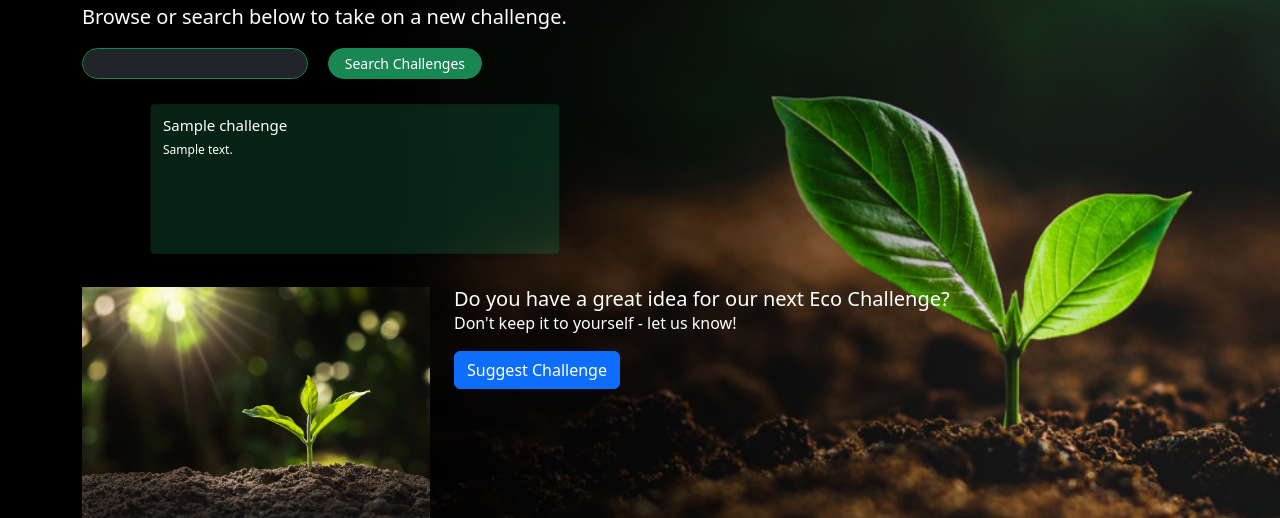
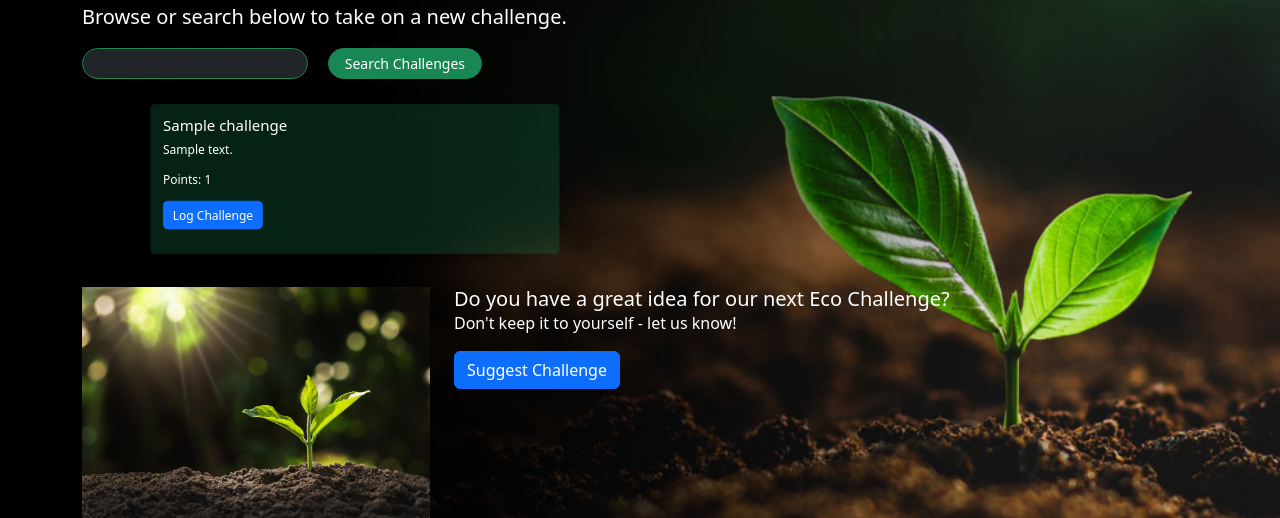
Before and after one commit to jmagrad/EcoChallenge, a Django app: page /Eco/Challenges/ in a window 1280 px wide. Shown: the part 167-685 px from the top of the page. Run offline with Django 5.2, Linux system fonts and the light colour scheme; a user stored in the database is signed in; tables that the repository leaves empty hold one stand-in row (values such as "Sample post").

Commit message:
Small updates on challenge page and account page to be able to log a challenge if you are signed it

```diff
--- a/EcoProject/Eco/urls.py
+++ b/EcoProject/Eco/urls.py
@@ -5,7 +5,7 @@ app_name = 'Eco'
 
 urlpatterns = [
     path('', views.index, name='index'),
-    path('register/', views.register, name='register'), # New mapping!
+    path('register/', views.register, name='register'),
     path('login/', views.user_login, name='login'),
     path('logout/', views.user_logout, name='logout'),
     path('Challenges/', views.challenges, name='Challenges'),
@@ -14,5 +14,5 @@ urlpatterns = [
     path('AccountPage/', views.account_page, name='AccountPage'),
     path('update_email/', views.update_email, name='update_email'),
     path('update_picture/', views.update_picture, name='update_picture'),
-
+    path('log_challenge/<int:challenge_id>/', views.log_challenge, name='log_challenge'),
 ]
--- a/EcoProject/Eco/views.py
+++ b/EcoProject/Eco/views.py
@@ -5,6 +5,7 @@ from django.contrib.auth import logout
 
 from django.shortcuts import render
 #forms imports
+from django.shortcuts import get_object_or_404
 from django.shortcuts import redirect
 from django.urls import reverse
 from Eco.forms import UserForm, UserProfileForm
@@ -17,6 +18,8 @@ from datetime import timedelta
 from Eco.models import UserProfile
 from django.http import JsonResponse
 from django.db.models import Q
+from .models import Challenge, User_Challenge_Log_Entry
+from django.views.decorators.csrf import csrf_exempt
 
 
 def index(request):
@@ -159,6 +162,16 @@ def educational_links(request):
     return render(request, 'Eco/EducationalLinks.html')
 
 @login_required
+def log_challenge(request, challenge_id):
+        challenge = get_object_or_404(Challenge, id=challenge_id)
+        User_Challenge_Log_Entry.objects.create(user=request.user, challenge=challenge)
+        user_profile = UserProfile.objects.get(user=request.user)
+        user_profile.points += challenge.point_value
+        user_profile.save()
+        return redirect('Eco:Challenges')
+
+
+@login_required
 def leaderboard(request):
     timeframe = request.GET.get('timeframe', 'all')
     if timeframe == 'month':
@@ -188,6 +201,7 @@ def account_page(request):
     points_year = user_profile.points_within_timeframe(365)
     points_month = user_profile.points_within_timeframe(30)
     points_week = user_profile.points_within_timeframe(7)
+    user_challenge_log_entries = User_Challenge_Log_Entry.objects.filter(user=request.user)
 
     context_dict = {
         'user': request.user,
@@ -196,6 +210,7 @@ def account_page(request):
         'points_year': points_year,
         'points_month': points_month,
         'points_week': points_week,
+        'user_challenge_log_entries': user_challenge_log_entries,
     }
     return render(request, 'Eco/AccountPage.html', context=context_dict)
 
--- a/EcoProject/templates/Eco/AccountPage.html
+++ b/EcoProject/templates/Eco/AccountPage.html
@@ -133,13 +133,13 @@ Account Page
                     </div>
                 </div>
                 <hr>
-                {% for challenge in challenges %}
+                {% for log_entry in user_challenge_log_entries %}
                 <div class="row">
                     <div class="col-sm-6">
-                        <p class="text-muted mb-0">{{ challenge.name }}</p>
+                        <p class="text-muted mb-0">{{ log_entry.challenge.title }}</p>
                     </div>
                     <div class="col-sm-6">
-                        <p class="text-muted mb-0">{{ challenge.date_logged }}</p>
+                        <p class="text-muted mb-0">{{ log_entry.date_logged }}</p>
                     </div>
                 </div>
                 <hr>
--- a/EcoProject/templates/Eco/Challenges.html
+++ b/EcoProject/templates/Eco/Challenges.html
@@ -2,7 +2,6 @@
 {% load static %}
 {% block title_block %}
 Challenges Page
-
 {% endblock %}
 {% block body_block %}
 
@@ -15,14 +14,15 @@ Challenges Page
       <div class="input-group" style="max-width: 400px;">
         <input type="text" name="q"
           class="form-control form-control-sm bg-dark text-white border-success rounded-pill px-3"
-               placeholder="Search for a keyword or phrase" style="color: white" value="{{ query }}"> &nbsp;&nbsp; &nbsp;&nbsp;
+          placeholder="Search for a keyword or phrase" style="color: white" value="{{ query }}"> &nbsp;&nbsp;
+        &nbsp;&nbsp;
         <button type="submit" class="btn btn-success btn-sm rounded-pill px-3">Search Challenges</button>
       </div> <!-- @Colin: Placeholder text is not showing - will fix later-->
     </form>
   </div>
 </div>
 
-<div class="container" >
+<div class="container">
   <div class="row">
     {% for challenge in challenges %}
     <div class="col-md-6 mb-1">
@@ -30,10 +30,13 @@ Challenges Page
         <div class="card-body text-white">
           <h5 class="card-title text-white">{{ challenge.title }}</h5>
           <p class="card-text text-white">{{ challenge.description }}</p>
+          <p class="card-text text-white">Points: {{ challenge.point_value }}</p>
           {% if user.is_authenticated %}
-          <!-- @Colin: Not sure if join challenge is right. I think users just log them via account page?-->
+          {% if challenge in user_challenges %}
+          <p><button class="btn btn-primary" id="challenge-{{ challenge.id }}" disabled>Completed</button></p>
           {% else %}
-          <p><a href="{% url 'Eco:login' %}" class="btn btn-primary">Join Challenge</a> &nbsp;&nbsp;&nbsp;&nbsp; &nbsp;&nbsp; &nbsp;&nbsp; &nbsp;&nbsp; Points: {{ challenge.point_value }}</p>
+          <p><a href="{% url 'Eco:log_challenge' challenge.id %}" class="btn btn-primary">Log Challenge</a></p>
+          {% endif %}
           {% endif %}
         </div>
       </div>
@@ -61,4 +64,6 @@ Challenges Page
     </div>
   </div>
 </div>
+
+
 {% endblock %}
```
Lines whose indentation alone changed are shown as unchanged.
